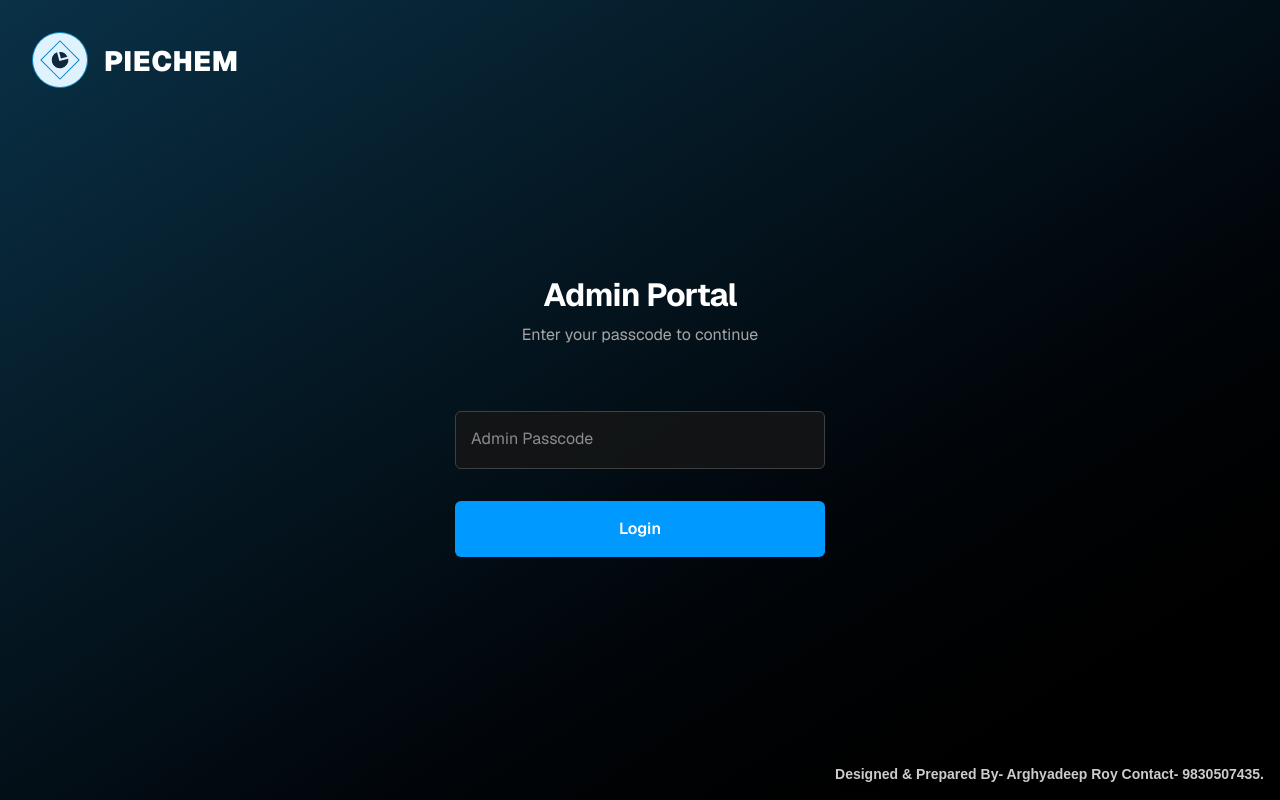
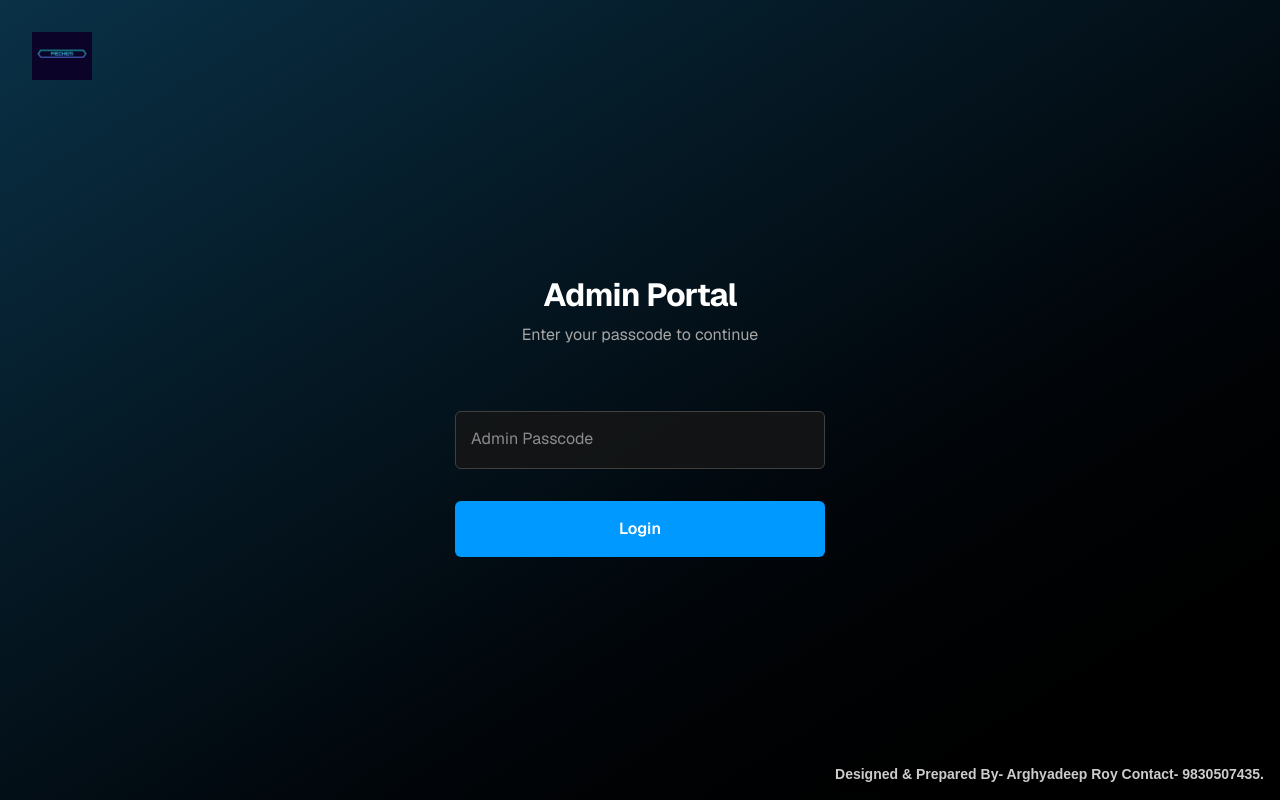
Before and after one commit to haloformyl1/mcq-platform, a Next.js app: page /admin/login in a window 1280 px wide. Built offline with nearby package versions, Linux system fonts and the light colour scheme.

Commit message:
style: Replace old badge logo with new official PIECHEM logo across all pages

```diff
--- a/src/app/admin/layout.tsx
+++ b/src/app/admin/layout.tsx
@@ -44,8 +44,9 @@ export default function AdminLayout({ children }: { children: React.ReactNode })
         <div className="max-w-7xl mx-auto px-4 sm:px-6 lg:px-8">
           <div className="flex items-center justify-between h-16">
             <div className="flex items-center">
-              <div className="flex-shrink-0 text-white font-bold text-xl">
-                Admin Panel
+              <div className="flex-shrink-0 flex items-center space-x-3 text-white font-bold text-xl">
+                <img src="/piechem-logo.png" alt="PIECHEM Logo" className="h-8 w-auto object-contain" />
+                <span className="border-l border-gray-700 pl-3 text-base text-gray-300 font-medium">Admin Panel</span>
               </div>
               <div className="hidden md:block">
                 <div className="ml-10 flex items-baseline space-x-4">
--- a/src/app/admin/login/page.tsx
+++ b/src/app/admin/login/page.tsx
@@ -29,19 +29,8 @@ export default function AdminLogin() {
   return (
     <div className="min-h-screen bg-gradient-to-br from-[#0a3147] via-[#030f17] to-black relative font-sans text-white flex flex-col justify-center py-12 px-4 sm:px-6 lg:px-8">
       {/* Header with PIECHEM logo */}
-      <header className="absolute top-0 left-0 w-full p-6 sm:p-8 flex items-center space-x-4">
-        {/* Logo Icon */}
-        <div className="relative flex items-center justify-center w-[56px] h-[56px] rounded-full bg-[#e0f2fe] border-[1.5px] border-[#0284c7]">
-          <div className="absolute w-[28px] h-[28px] border-[1.5px] border-[#0284c7] rotate-45"></div>
-          {/* Inner pie shape */}
-          <svg className="absolute w-5 h-5 text-[#0f283d] z-10" viewBox="0 0 24 24" fill="currentColor" style={{ transform: 'rotate(-15deg)' }}>
-            <path d="M11 2A10 10 0 1 0 22 13h-11V2z" />
-            <path d="M13.5 2.5a9.5 9.5 0 0 1 8 8h-8v-8z" />
-          </svg>
-        </div>
-        <h1 className="text-white text-2xl sm:text-[28px] font-black tracking-wide font-sans mt-1">
-          PIECHEM
-        </h1>
+      <header className="absolute top-0 left-0 w-full p-6 sm:p-8 flex items-center">
+        <img src="/piechem-logo.png" alt="PIECHEM Logo" className="h-10 sm:h-12 w-auto object-contain" />
       </header>
 
       <div className="sm:mx-auto sm:w-full sm:max-w-[450px] mt-10">
--- a/src/app/dashboard/page.tsx
+++ b/src/app/dashboard/page.tsx
@@ -90,9 +90,12 @@ export default function StudentDashboard() {
       {/* Header */}
       <header className="border-b border-[#333333] bg-[#161616]/60 backdrop-blur-md sticky top-0 z-40">
         <div className="max-w-7xl mx-auto py-4 px-4 sm:px-6 lg:px-8 flex flex-col sm:flex-row justify-between items-center gap-4">
-          <div>
-            <h1 className="text-2xl font-bold tracking-wide">Student Dashboard</h1>
-            <p className="text-[#a6a6a6] text-sm mt-1">Welcome back, <span className="text-white font-medium capitalize">{studentName}</span></p>
+          <div className="flex items-center space-x-4">
+            <img src="/piechem-logo.png" alt="PIECHEM Logo" className="h-8 sm:h-9 w-auto object-contain" />
+            <div>
+              <h1 className="text-xl sm:text-2xl font-bold tracking-wide">Student Dashboard</h1>
+              <p className="text-[#a6a6a6] text-sm mt-0.5">Welcome back, <span className="text-white font-medium capitalize">{studentName}</span></p>
+            </div>
           </div>
           <button onClick={handleLogout} className="flex items-center text-sm text-[#a6a6a6] hover:text-white transition px-3 py-2 rounded-md hover:bg-[#262626]">
             <LogOut className="w-4 h-4 mr-2" />
--- a/src/app/exam/[attemptId]/page.tsx
+++ b/src/app/exam/[attemptId]/page.tsx
@@ -185,10 +185,11 @@ export default function ExamSession({ params }: { params: Promise<{ attemptId: s
     <div className="min-h-screen flex flex-col bg-gradient-to-br from-[#0a3147] via-[#030f17] to-black text-white select-none font-sans">
       <AdminPreviewBanner />
       <header className="bg-[#161616]/40 p-4 flex flex-col md:flex-row md:justify-between md:items-center border-b border-[#404040] gap-4">
-        <div className="flex justify-between items-start w-full md:w-auto">
+        <div className="flex justify-between items-center w-full md:w-auto gap-3">
+          <img src="/piechem-logo.png" alt="PIECHEM Logo" className="h-7 sm:h-8 w-auto object-contain shrink-0" />
           <div className="pr-2">
             <h1 className="text-lg md:text-xl font-bold tracking-wide break-words">{examData.test.title}</h1>
-            <p className="text-sm text-[#a6a6a6] mt-1">Question {currentQ + 1} of {questions.length}</p>
+            <p className="text-sm text-[#a6a6a6] mt-0.5">Question {currentQ + 1} of {questions.length}</p>
           </div>
           <div className="text-lg md:text-2xl font-mono font-semibold bg-[#262626] px-3 py-1.5 md:py-2 md:px-4 rounded-lg text-white shrink-0">
             {timeLeft}
--- a/src/app/exam/result/[attemptId]/page.tsx
+++ b/src/app/exam/result/[attemptId]/page.tsx
@@ -32,6 +32,9 @@ export default function ExamResult({ params }: { params: Promise<{ attemptId: st
   return (
     <div className="min-h-screen bg-gradient-to-br from-[#0a3147] via-[#030f17] to-black py-12 px-4 sm:px-6 lg:px-8 text-white font-sans">
       <div className="max-w-3xl mx-auto bg-[#161616]/80 shadow-2xl rounded-lg p-8 border border-[#404040]">
+        <div className="flex justify-center mb-6">
+          <img src="/piechem-logo.png" alt="PIECHEM Logo" className="h-10 sm:h-12 w-auto object-contain" />
+        </div>
         <h1 className="text-3xl font-bold mb-2 text-center tracking-wide">Test Completed</h1>
         <h2 className="text-xl text-[#a6a6a6] mb-8 text-center">{result.test.title}</h2>
 
--- a/src/app/login/page.tsx
+++ b/src/app/login/page.tsx
@@ -222,17 +222,8 @@ export default function StudentLogin() {
   return (
     <div className="min-h-screen bg-gradient-to-br from-[#0a3147] via-[#030f17] to-black relative font-sans text-white flex flex-col justify-center py-12 px-4 sm:px-6 lg:px-8">
       {/* Header with PIECHEM logo */}
-      <header className="absolute top-0 left-0 w-full p-6 sm:p-8 flex items-center space-x-4">
-        <div className="relative flex items-center justify-center w-[56px] h-[56px] rounded-full bg-[#e0f2fe] border-[1.5px] border-[#0284c7]">
-          <div className="absolute w-[28px] h-[28px] border-[1.5px] border-[#0284c7] rotate-45"></div>
-          <svg className="absolute w-5 h-5 text-[#0f283d] z-10" viewBox="0 0 24 24" fill="currentColor" style={{ transform: 'rotate(-15deg)' }}>
-            <path d="M11 2A10 10 0 1 0 22 13h-11V2z" />
-            <path d="M13.5 2.5a9.5 9.5 0 0 1 8 8h-8v-8z" />
-          </svg>
-        </div>
-        <h1 className="text-white text-2xl sm:text-[28px] font-black tracking-wide font-sans mt-1">
-          PIECHEM
-        </h1>
+      <header className="absolute top-0 left-0 w-full p-6 sm:p-8 flex items-center">
+        <img src="/piechem-logo.png" alt="PIECHEM Logo" className="h-10 sm:h-12 w-auto object-contain" />
       </header>
 
       <div className="sm:mx-auto sm:w-full sm:max-w-[450px] mt-10">
```
Also changed, not shown: public/piechem-logo.png (added).
